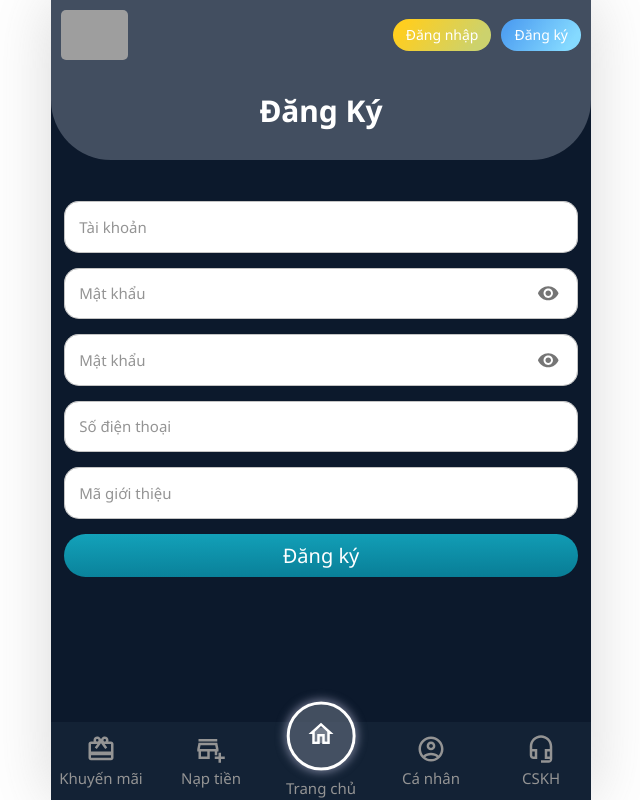
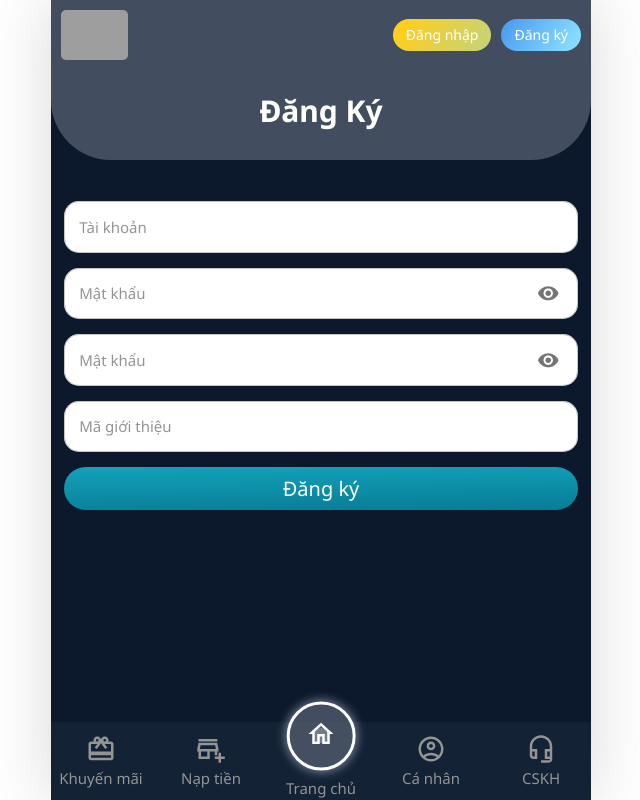
Before and after one commit to minhnguyen268/bbw, a Next.js app in the folder front-end/: page /register in a window 1280 px wide. Shown: the whole page, without its empty margins (319-959 px from the left). Built offline with nearby package versions, Linux system fonts and the light colour scheme; no server answers; grey boxes are pictures that could not be loaded.

Commit message:
Update register.js

```diff
--- a/front-end/pages/register.js
+++ b/front-end/pages/register.js
@@ -46,11 +46,11 @@ const DangKy = () => {
       .matches(/^\S*$/, "Nhập lại mật khẩu không hợp lệ")
       .oneOf([Yup.ref("password"), null], "Mật khẩu không khớp với nhau")
       .strict(true),
-    phone: Yup.string()
-      .required("Vui lòng nhập số điện thoại")
-      .trim("Số điện thoại không hợp lệ")
-      .matches(/^0\d{9,10}$/, "Số điện thoại không hợp lệ")
-      .strict(true),
+    // phone: Yup.string()
+    //   .required("Vui lòng nhập số điện thoại")
+    //   .trim("Số điện thoại không hợp lệ")
+    //   .matches(/^0\d{9,10}$/, "Số điện thoại không hợp lệ")
+    //   .strict(true),
   });
   const formOptions = { resolver: yupResolver(validationSchema) };
 
@@ -217,7 +217,7 @@ const DangKy = () => {
             <ErrorMessageLabel>{errors.confirmPassword ? errors.confirmPassword.message : ""}</ErrorMessageLabel>
           </FormControl>
 
-          <FormControl
+          {/* <FormControl
             sx={{
               display: "flex",
               flexDirection: "column",
@@ -240,7 +240,7 @@ const DangKy = () => {
               defaultValue=""
             />
             <ErrorMessageLabel>{errors.phone ? errors.phone.message : ""}</ErrorMessageLabel>
-          </FormControl>
+          </FormControl> */}
 
           <FormControl
             sx={{
```
